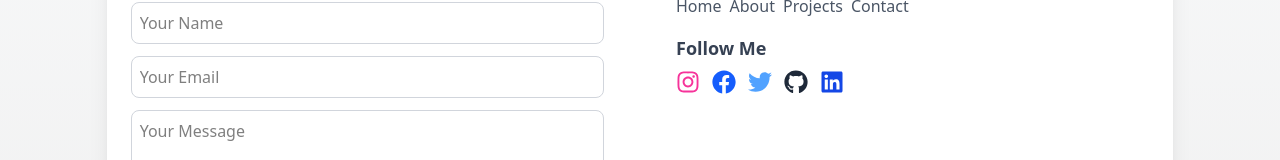
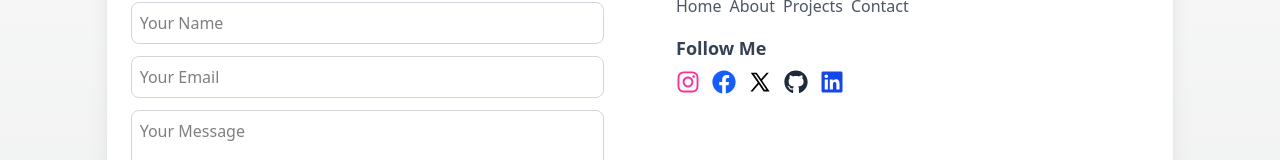
Before and after one commit to roshan252s/roshan-portfolio, a Next.js app: page / in a window 1280 px wide. Shown: the part 2166-2326 px from the top of the page. Built offline with nearby package versions, Linux system fonts and the light colour scheme.

Commit message:
updated twitter icon

```diff
--- a/app/components/Footer.js
+++ b/app/components/Footer.js
@@ -5,10 +5,12 @@ import Navlinks from "./Navlinks";
 import { FaInstagram, FaFacebook, FaTwitter, FaGithub, FaLinkedin } from "react-icons/fa";
 import { toast, Toaster } from 'react-hot-toast';
 import { useForm } from "react-hook-form"
+import Image from "next/image";
 
 
 
 const Footer = () => {
+
 
   const {
     register,
@@ -139,8 +141,16 @@ const Footer = () => {
                   <a href="https://facebook.com/roshan252s" target="_blank">
                     <FaFacebook className="text-2xl text-blue-600 hover:scale-110 transition-transform" />
                   </a>
+                  {/* <a href="https://twitter.com/roshan252s" target="_blank">
+                    <FaTwitter className="text-2xl text-blue-400 hover:scale-110 transition-transform" />
+                  </a> */}
                   <a href="https://twitter.com/roshan252s" target="_blank">
-                    <FaTwitter className="text-2xl text-blue-400 hover:scale-110 transition-transform" />
+                    <Image
+                      src="/images/x.svg"
+                      alt="Logo"
+                      width={24}
+                      height={24}
+                    />
                   </a>
                   <a href="https://github.com/roshan252s" target="_blank">
                     <FaGithub className="text-2xl text-gray-800 hover:scale-110 transition-transform" />
```
Also changed, not shown: public/images/x.svg (added).
